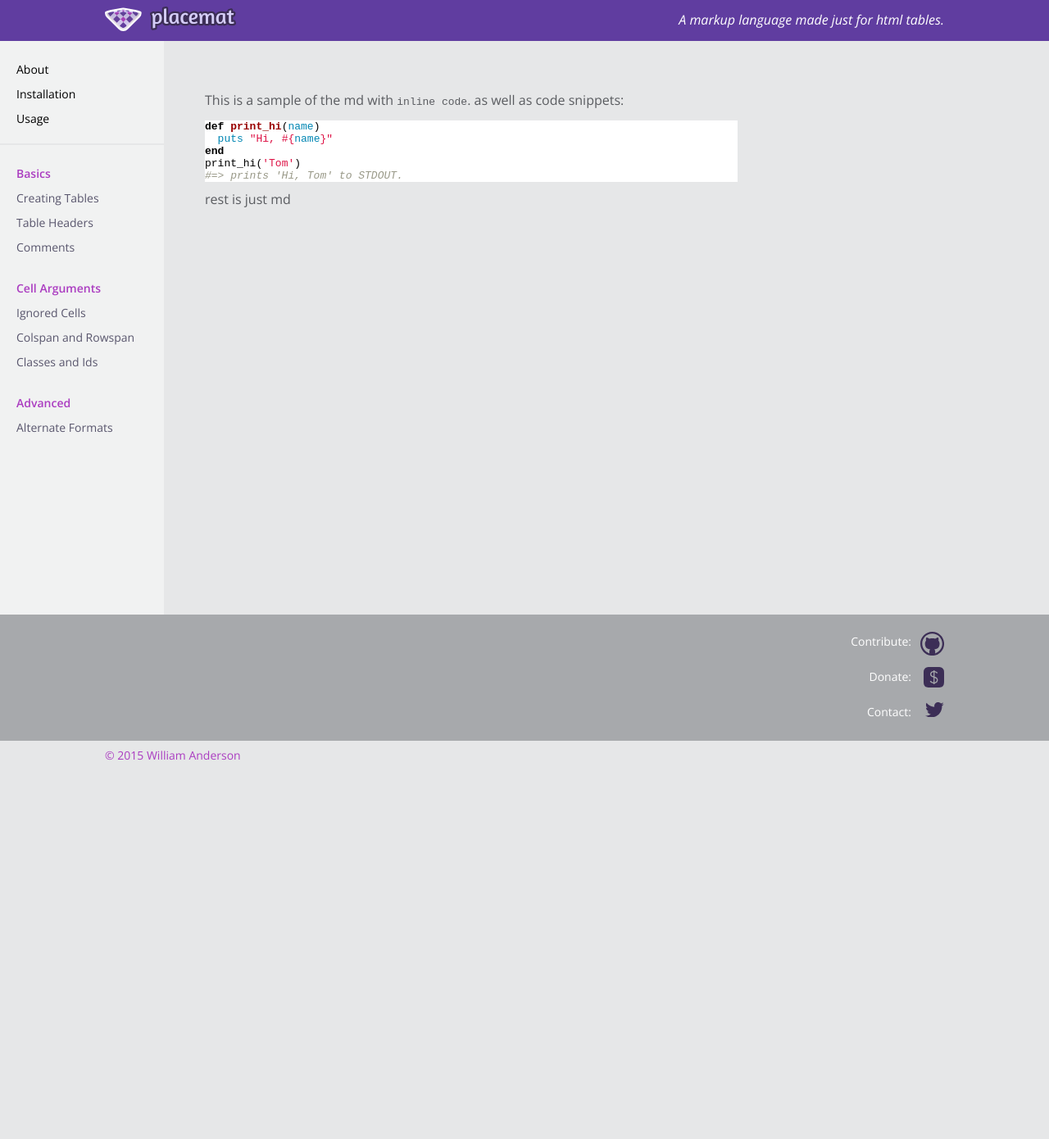
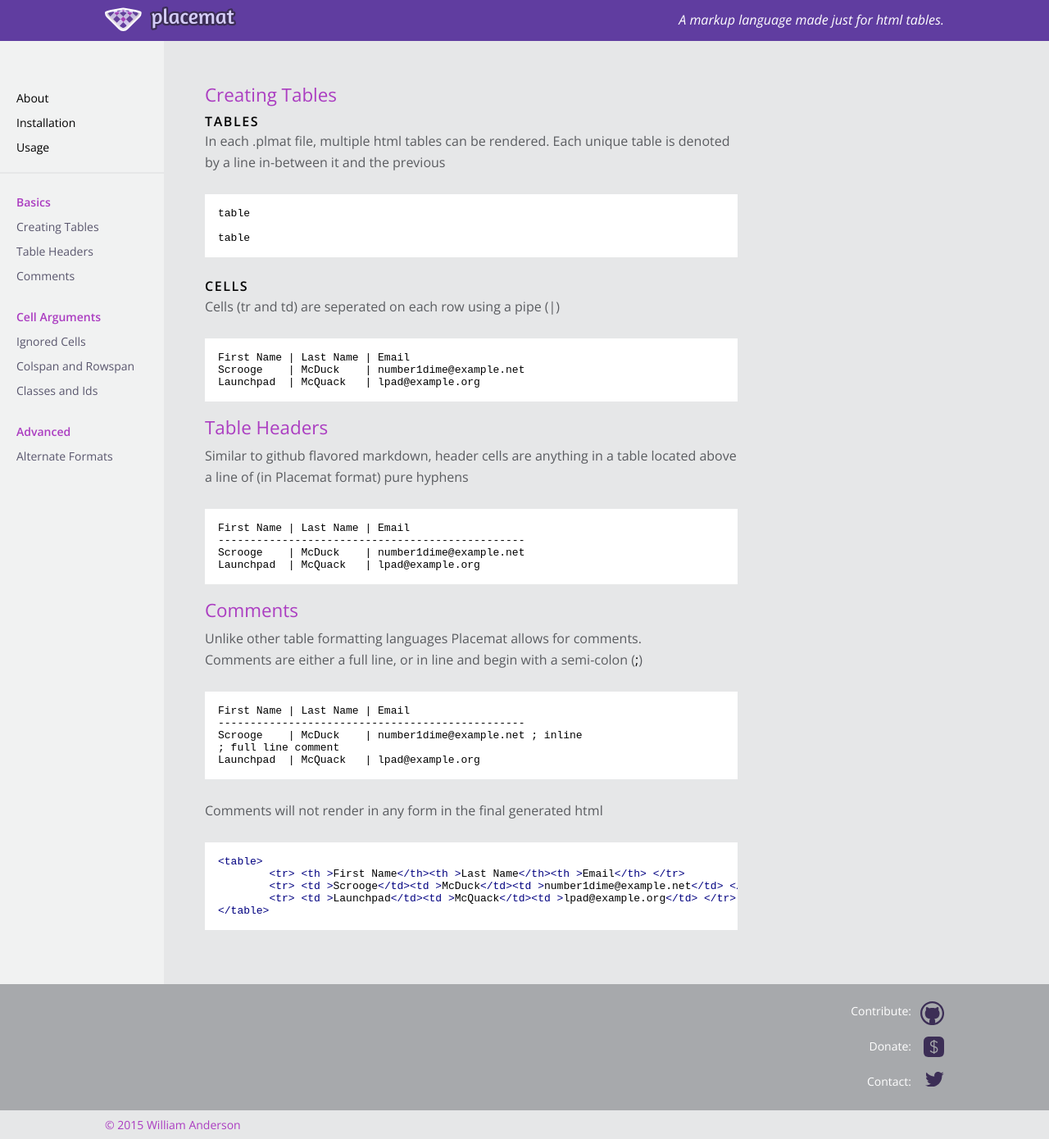
Before and after one commit to william-index/placemat, a Jekyll site: the page built from _posts/2015-03-01-basics.md, in a window 1280 px wide. Shown: the whole page at 82% size. Built offline with Jekyll 4.4.1, drawn with Linux system fonts in a browser that asks for light colours; before the commit the page ends 939 px from its top, so only the background shows below that.

Commit message:
Adds basics to docs

```diff
--- a/_posts/2015-03-01-basics.md
+++ b/_posts/2015-03-01-basics.md
@@ -8,14 +8,59 @@ subs:
   - "Table Headers"
   - "Comments"
 ---
-This is a sample of the md with `inline code`. as well as code snippets:
 
-{% highlight ruby %}
-def print_hi(name)
-  puts "Hi, #{name}"
-end
-print_hi('Tom')
-#=> prints 'Hi, Tom' to STDOUT.
+<h2 id="creating_tables">Creating Tables</h2>
+
+### Tables
+
+In each .plmat file, multiple html tables can be rendered. Each unique table is denoted by a line in-between it and the previous
+
+{% highlight html %}
+table
+
+table
 {% endhighlight %}
 
-rest is just md
+### Cells
+
+Cells (tr and td) are seperated on each row using a pipe (\|)
+
+{% highlight html %}
+First Name | Last Name | Email
+Scrooge    | McDuck    | number1dime@example.net
+Launchpad  | McQuack   | lpad@example.org
+{% endhighlight %}
+
+<h2 id="table_headers">Table Headers</h2>
+
+Similar to github flavored markdown, header cells are anything in a table located above a line of (in Placemat format) pure hyphens
+
+{% highlight html %}
+First Name | Last Name | Email
+------------------------------------------------
+Scrooge    | McDuck    | number1dime@example.net
+Launchpad  | McQuack   | lpad@example.org
+{% endhighlight %}
+
+<h2 id="comments">Comments</h2>
+
+Unlike other table formatting languages Placemat allows for comments.
+Comments are either a full line, or in line and begin with a semi-colon (<strong>;</strong>)
+
+{% highlight html %}
+First Name | Last Name | Email
+------------------------------------------------
+Scrooge    | McDuck    | number1dime@example.net ; inline
+; full line comment
+Launchpad  | McQuack   | lpad@example.org
+{% endhighlight %}
+
+Comments will not render in any form in the final generated html
+
+{% highlight html %}
+<table>
+	<tr> <th >First Name</th><th >Last Name</th><th >Email</th> </tr>
+	<tr> <td >Scrooge</td><td >McDuck</td><td >number1dime@example.net</td> </tr>
+	<tr> <td >Launchpad</td><td >McQuack</td><td >lpad@example.org</td> </tr>
+</table>
+{% endhighlight %}
--- a/_sass/modules/_page_content.sass
+++ b/_sass/modules/_page_content.sass
@@ -38,11 +38,15 @@
   em
     color: black
 
-  div.highlight
+  .highlight
     box-sizing: border-box
     overflow: scroll
     padding: 1em
     margin: 1em 0px
+
+  span.highlight
+    padding: 0 0.4em
+    margin: 0px
 
   .table_wrap
     width: 100%
--- a/_sass/modules/_sidebar.sass
+++ b/_sass/modules/_sidebar.sass
@@ -62,7 +62,7 @@ nav.sidebar select
     float: left
     box-sizing: border-box
     margin: 0px
-    padding: 20px 0px
+    padding: 55px 0px
 
   nav.sidebar select
     display: none
```
Also changed, not shown: installation.md (+5 -1 lines), usage.md (+22 -6 lines).
